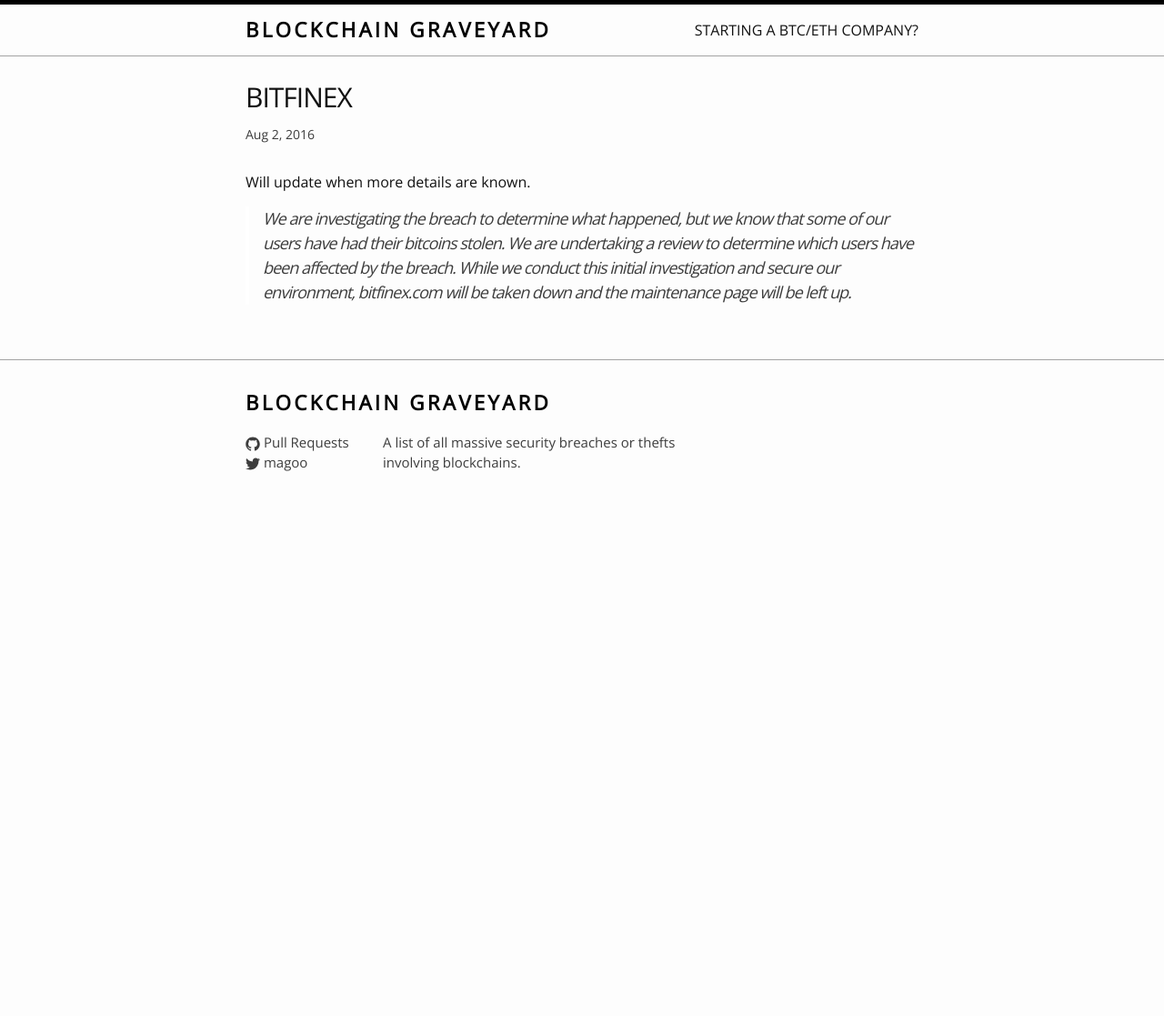
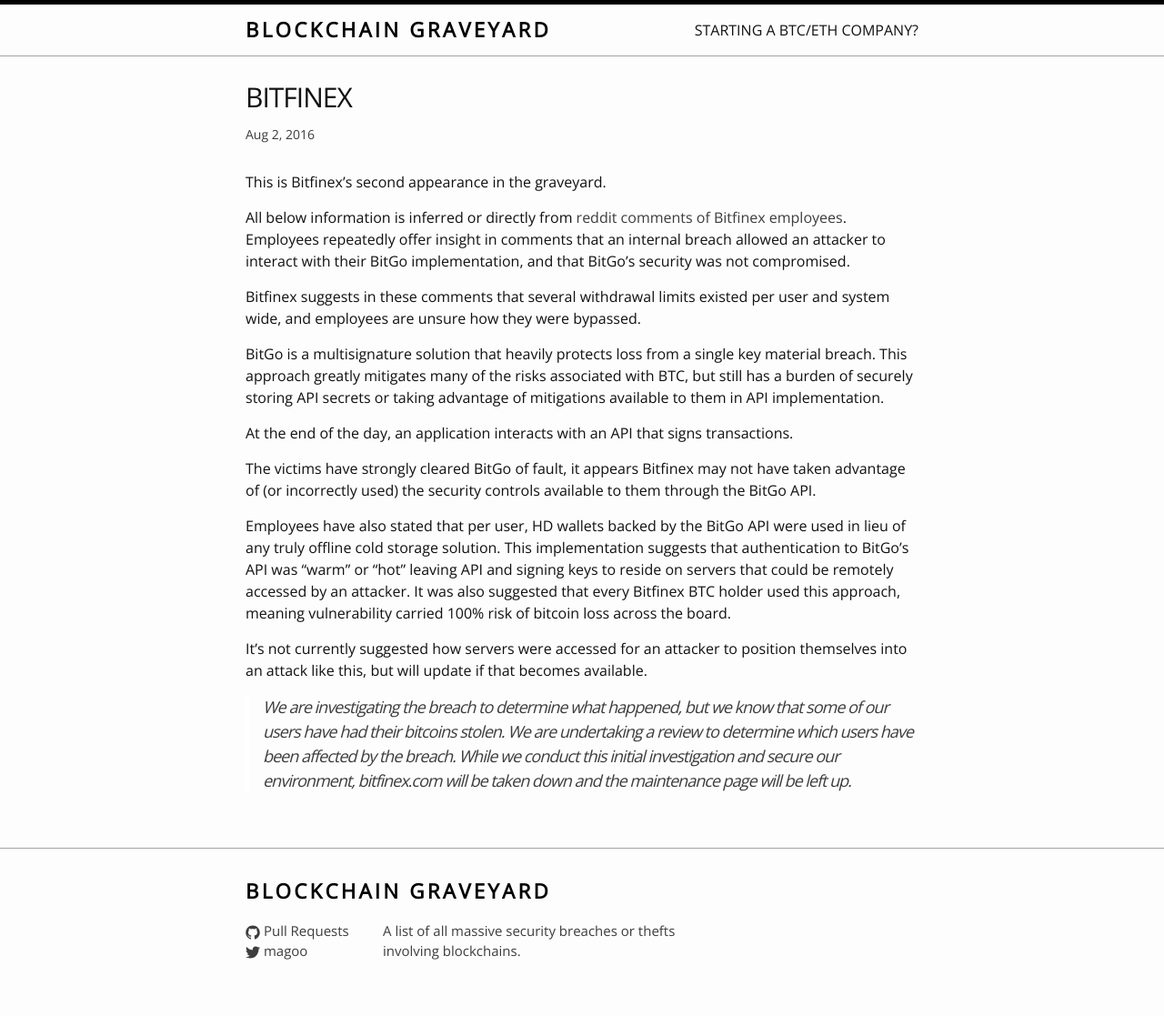
Before and after one commit to magoo/Blockchain-Graveyard, a Jekyll site: the page built from _posts/2016-08-02-bitfinex.markdown, in a window 1280 px wide. Shown: the whole page at 91% size. Built offline with Jekyll 4.4.1, drawn with Linux system fonts in a browser that asks for light colours; nearby versions of some CDN libraries; before the commit the page ends 900 px from its top, so only the background shows below that.

Commit message:
Adding details from Reddit RE Bitfinex

```diff
--- a/_posts/2016-08-02-bitfinex.markdown
+++ b/_posts/2016-08-02-bitfinex.markdown
@@ -5,6 +5,22 @@
 categories: infrastructure
 link: http://archive.is/CnjAn
 ---
-Will update when more details are known.
+This is Bitfinex's second appearance in the graveyard.
+
+All below information is inferred or directly from [reddit comments of Bitfinex employees][1]. Employees repeatedly offer insight in comments that an internal breach allowed an attacker to interact with their BitGo implementation, and that BitGo's security was not compromised.
+
+Bitfinex suggests in these comments that several withdrawal limits existed per user and system wide, and employees are unsure how they were bypassed.
+
+BitGo is a multisignature solution that heavily protects loss from a single key material breach. This approach greatly mitigates many of the risks associated with BTC, but still has a burden of securely storing API secrets or taking advantage of mitigations available to them in API implementation.
+
+At the end of the day, an application interacts with an API that signs transactions.
+
+The victims have strongly cleared BitGo of fault, it appears Bitfinex may not have taken advantage of (or incorrectly used) the security controls available to them through the BitGo API.
+
+Employees have also stated that per user, HD wallets backed by the BitGo API were used in lieu of any truly offline cold storage solution. This implementation suggests that authentication to BitGo's API was "warm" or "hot" leaving API and signing keys to reside on servers that could be remotely accessed by an attacker. It was also suggested that every Bitfinex BTC holder used this approach, meaning vulnerability carried 100% risk of bitcoin loss across the board.
+
+It's not currently suggested how servers were accessed for an attacker to position themselves into an attack like this, but will update if that becomes available.
 
 >We are investigating the breach to determine what happened, but we know that some of our users have had their bitcoins stolen. We are undertaking a review to determine which users have been affected by the breach. While we conduct this initial investigation and secure our environment, bitfinex.com will be taken down and the maintenance page will be left up.
+
+[1]: https://gist.github.com/magoo/f2639251b050dd2b37b53c37898c6556
```
